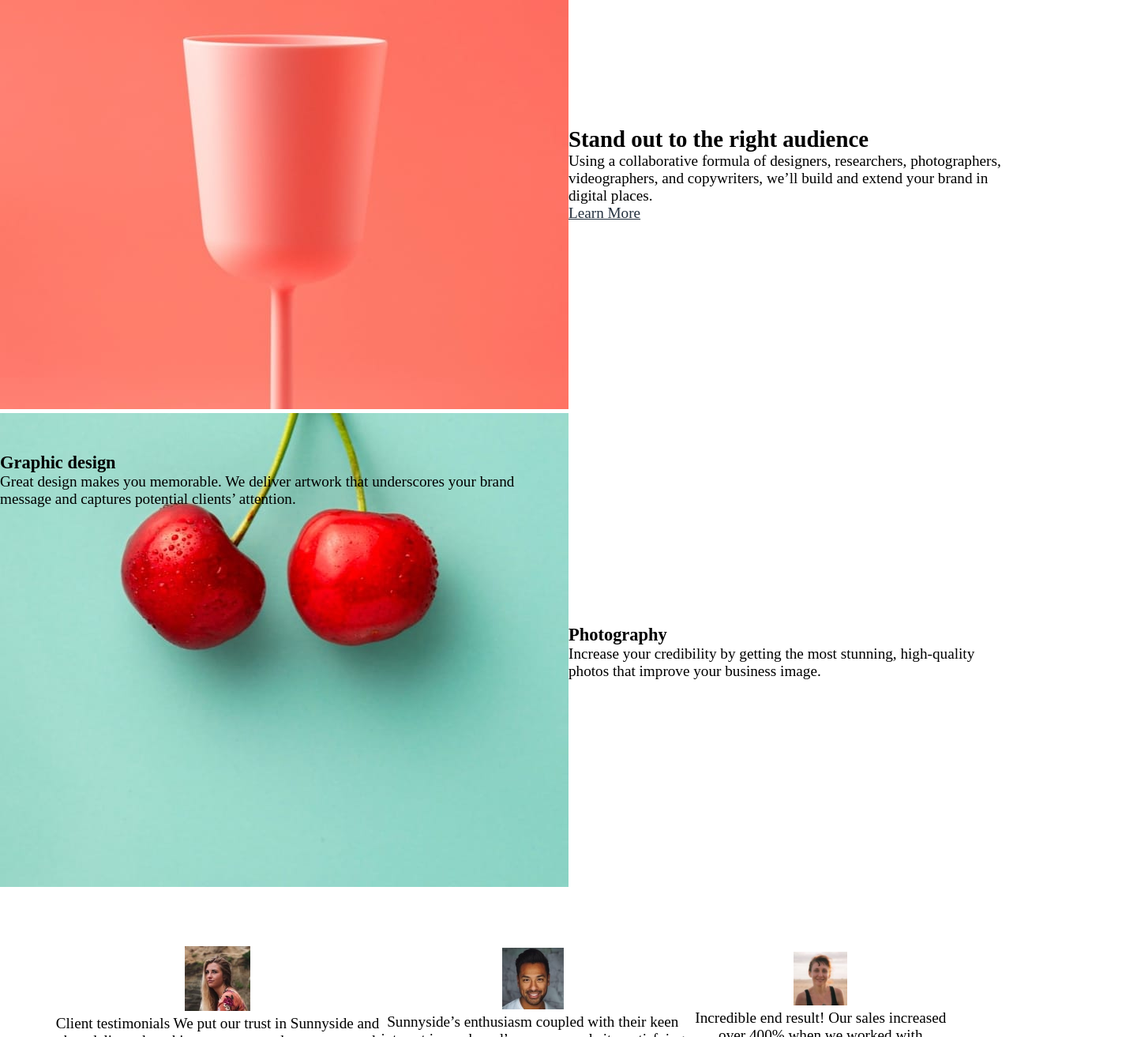
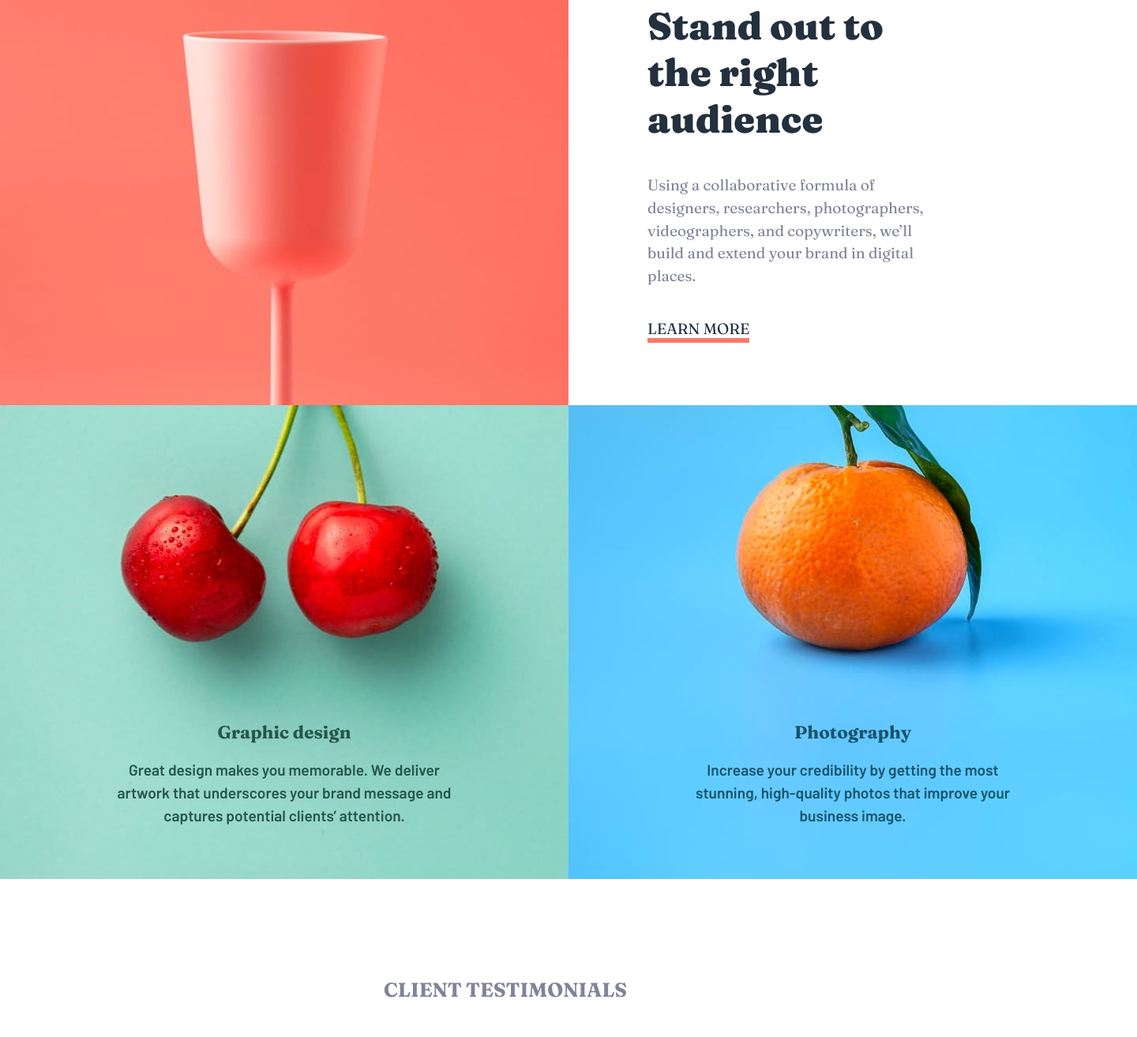
Before and after one commit to Ehmkayel/frontendmentorchallenges, a plain HTML site: page sunnyside-agency-landing-page-main/index.html in a window 1280 px wide. Shown: the part 1487-2800 px from the top of the page at 79% size, 1440 px wide, since content can reach past the window. Drawn offline with Linux system fonts and the light colour scheme.

Commit message:
made some changes to the index.html and index.css file

```diff
--- a/sunnyside-agency-landing-page-main/index.css
+++ b/sunnyside-agency-landing-page-main/index.css
@@ -1,3 +1,6 @@
+@import url('https://fonts.googleapis.com/css2?family=Barlow:ital,wght@0,100;0,200;0,300;0,400;0,500;0,600;0,700;0,800;0,900;1,100;1,200;1,300;1,400;1,500;1,600;1,700;1,800;1,900&family=Fraunces:ital,opsz,wght@0,9..144,100..900;1,9..144,100..900&display=swap');
+
+
 :root{
 --Soft-red: hsl(7, 99%, 70%);
 --Yellow: hsl(51, 100%, 49%);
@@ -17,20 +20,24 @@
     box-sizing: border-box;
 }
 
-
+body{
+    background: var(--White);
+    font-size: 1.2em;
+    font-family: "Fraunces", serif;;
+}
 
 li{
     list-style-type: none;
 }
 
-body{
-    background: var(--White);
-    font-size: 1.2em;
+a{
+    text-decoration: none;
 }
 
 main{
-    /* max-width: 1440px;
-    width: 100%; */
+     max-width: 1440px;
+     width: 100%;
+     margin: 0 auto;
 }
 
 header{
@@ -65,7 +72,7 @@ nav .menu{
 }
 
 .active a{
-    background: white;
+    background: var(--White);
     border-radius: 50px;
     color: var(--Very-dark-desaturated-blue);
     padding: 6px 20px;
@@ -76,13 +83,11 @@ header .hero{
     flex-direction: column;
     justify-content: center;
     align-items: center;
-    /* text-align: center; */
     position: relative;
-    /* margin: 50px 0; */
+
 }
 
 .hero h1{
-    /* top: 50px; */
     color: var(--White);
 }
 
@@ -95,63 +100,134 @@ header .hero{
 
 section{
     display: flex;
-    justify-content: space-between;
     align-items: center;
+
 
 }
 
 .transform .right{
-    padding: 0 70px;
+    padding: 0 105px;
+
 }
 
-.transform .right h1{
-    font-size: 2rem;
+.transform .right h1, .stand-out .left h1{
+    font-size: 3rem;
+    font-weight: 900;
+    color: var(--Very-dark-desaturated-blue);
 }
 
-.transform .right p{
-    margin: 30px 0;
+.transform .right p, .stand-out .left p{
+    margin: 40px 0;
+    line-height: 1.5;
+    color: var(--Dark-grayish-blue);
 }
 
 .learn{
     color: var(--Very-dark-desaturated-blue);
+    border-bottom-color: var(--Yellow);
+    border-bottom-style: solid;
+    border-bottom-width: 6px;
+    text-transform: uppercase;
 
 
 }
 
-.learn a{
-    text-decoration: var(--Yellow);
-
+.stand-out, .graphic-photography{
+    margin-top: -5px;
 }
 
-.graphic{
-    position: relative;
+.stand-out .left{
+    padding: 0 100px;
 }
 
-.graphic-text{
-    position: absolute;
-    top: 50px;
+.stand-out .learn{
+    color: var(--Very-dark-desaturated-blue);
+    border-bottom-color: var(--Soft-red);
+    border-bottom-style: solid;
+    border-bottom-width: 6px;
+    text-transform: uppercase;
 
 
 }
 
+.graphic, .photography{
+    position: relative;
+}
+
+.graphic-text, .photography-text{
+    position: absolute;
+    top: 350px;
+    text-align: center;
+    padding: 50px;
+
+}
+
+.graphic-text p, .photography-text p{
+    padding: 20px 90px;
+    line-height: 1.5;
+    font-family: "Barlow", sans-serif;
+    font-weight: 600;
+
+}
+
+.photography-text {
+    color: var(--Dark-blue);
+}
+
+.graphic-text {
+    color: var(--Dark-desaturated-cyan);
+}
+
+
+
 .testimonials{
+    display: flex;
+    flex-direction: column;
+    padding: 120px;
+
+}
+
+.testimonials h2{
+    padding-bottom: 50px;
+    color: var(--Dark-grayish-blue);
+    text-transform: uppercase;
+    font-size: 1.3em;
+
+}
+
+.testimonials-content{
+    display: flex;
+    justify-content: space-between;
+    align-items: center;
     text-align: center;
-    padding: 70px;
+
 
 }
 
 .testimonials img{
-    width: 20%;
-    height: 10%;
+    width: 100px;
+    height: 100px;
+    object-fit: cover;
+    border-radius: 50%;
 }
 
+.testimonials-content p{
+    margin: 50px 0;
+    line-height: 1.5;
+    color: var(--Dark-grayish-blue)
+}
+
+.middle p{
+    margin-right: 21px;
+}
 .testimonials h3{
-    margin-top: 70px;
+
 }
 
 .testimonials .title{
     font-size: 0.8em;
-    color: var(--Dark-grayish-blue)
+    color: var(--Grayish-blue);
+    margin: 0;
 }
 
 .gallery img{
--- a/sunnyside-agency-landing-page-main/index.html
+++ b/sunnyside-agency-landing-page-main/index.html
@@ -93,20 +93,31 @@
           </div>
         </div>
         <div class="photography">
+          <picture>
+            <source
+              media="(min-width: 768px)"
+              srcset="./images/desktop/image-photography.jpg"
+              height=""
+            />
+            <img src="./images/mobile/image-photography.jpg" />
+          </picture>
+          <div class="photography-text">
             <h3>Photography</h3>
             <p>
-            Increase your credibility by getting the most stunning, high-quality
-            photos that improve your business image.
+              Increase your credibility by getting the most stunning,
+              high-quality photos that improve your business image.
             </p>
+          </div>
         </div>
       </section>
       <section class="testimonials">
+        <h2 class="sub-heading">Client testimonials</h2>
+        <div class="testimonials-content">
           <div class="right">
             <img src="./images/image-emily.jpg" alt="emily profile" />
             <p>
-            Client testimonials We put our trust in Sunnyside and they
-            delivered, making sure our needs were met and deadlines were always
-            hit.
+              We put our trust in Sunnyside and they delivered, making sure our
+              needs were met and deadlines were always hit.
             </p>
             <h3>Emily R.</h3>
             <p class="title">Marketing Director</p>
@@ -124,11 +135,12 @@
           <div class="left">
             <img src="./images/image-jennie.jpg" alt="jennie profile" />
             <p>
-            Incredible end result! Our sales increased over 400% when we worked
-            with Sunnyside. Highly recommended!
+              Incredible end result! Our sales increased over 400% when we
+              worked with Sunnyside. Highly recommended!
             </p>
             <h3>Jennie F.</h3>
             <p class="title">Business Owner</p>
+          </div>
         </div>
       </section>
       <section class="gallery">
```
Lines whose indentation alone changed are shown as unchanged.
